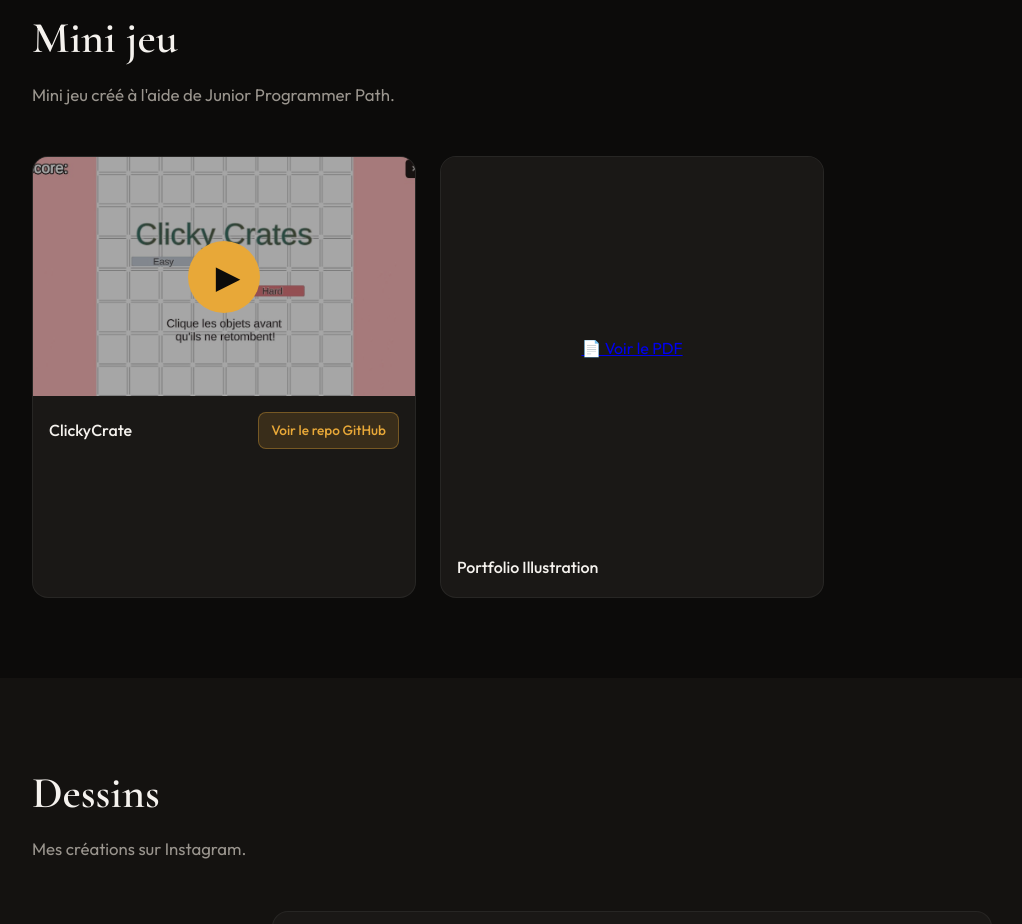
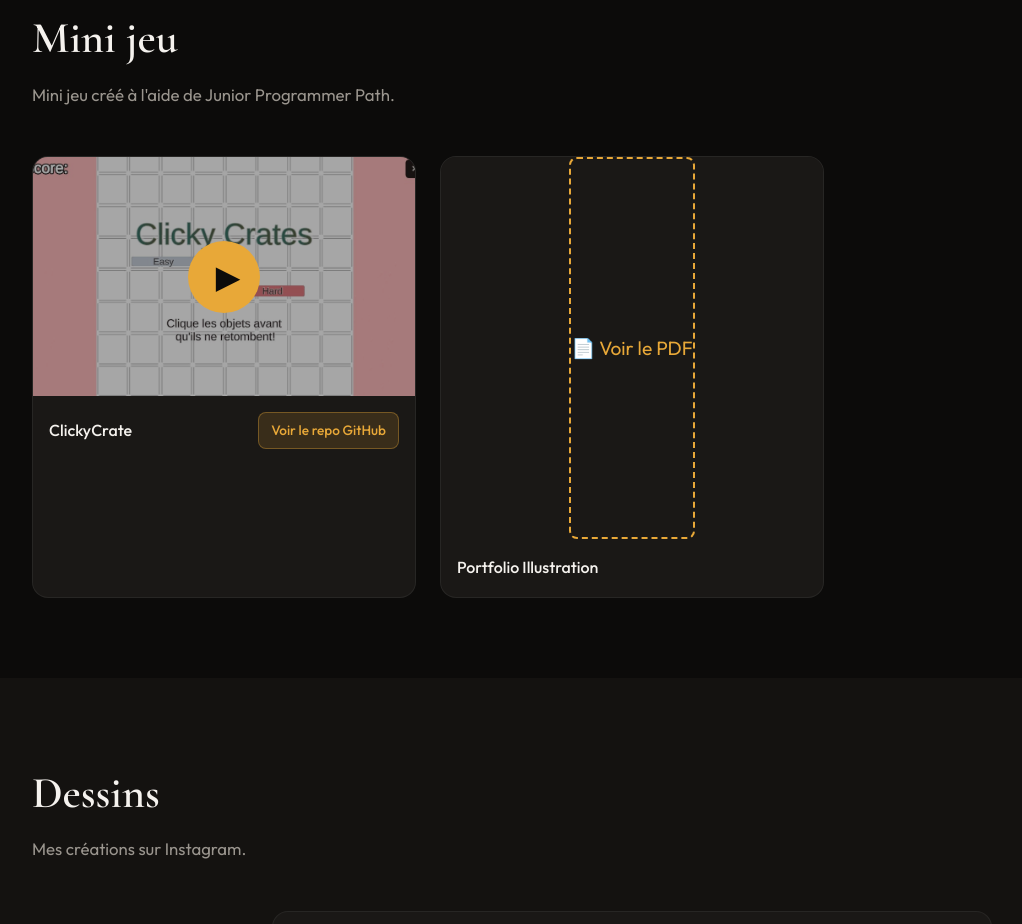
Before and after one commit to LolotteRocket/site, a plain HTML site: page index.html in a window 1280 px wide. Shown: the part 2249-3173 px from the top of the page, without its empty margins (8-1030 px from the left). Drawn offline with nearby package versions, Linux system fonts and the light colour scheme; grey boxes are pictures that could not be loaded.

Commit message:
Add styles for card-pdf-link and update transitions

```diff
--- a/styles.css
+++ b/styles.css
@@ -1481,6 +1481,23 @@
   transition-delay: 0.1s;
 }
 
+
 .reveal.grid-3 .card:nth-child(3) {
   transition-delay: 0.15s;
 }
+.card-pdf-link {
+  display: flex;
+  align-items: center;
+  justify-content: center;
+  height: 100%;
+  min-height: 200px;
+  font-size: 1.2rem;
+  color: var(--accent, #e8a838);
+  text-decoration: none;
+  border: 2px dashed currentColor;
+  border-radius: 8px;
+}
+
+.card-pdf-link:hover {
+  opacity: 0.75;
+}
```
